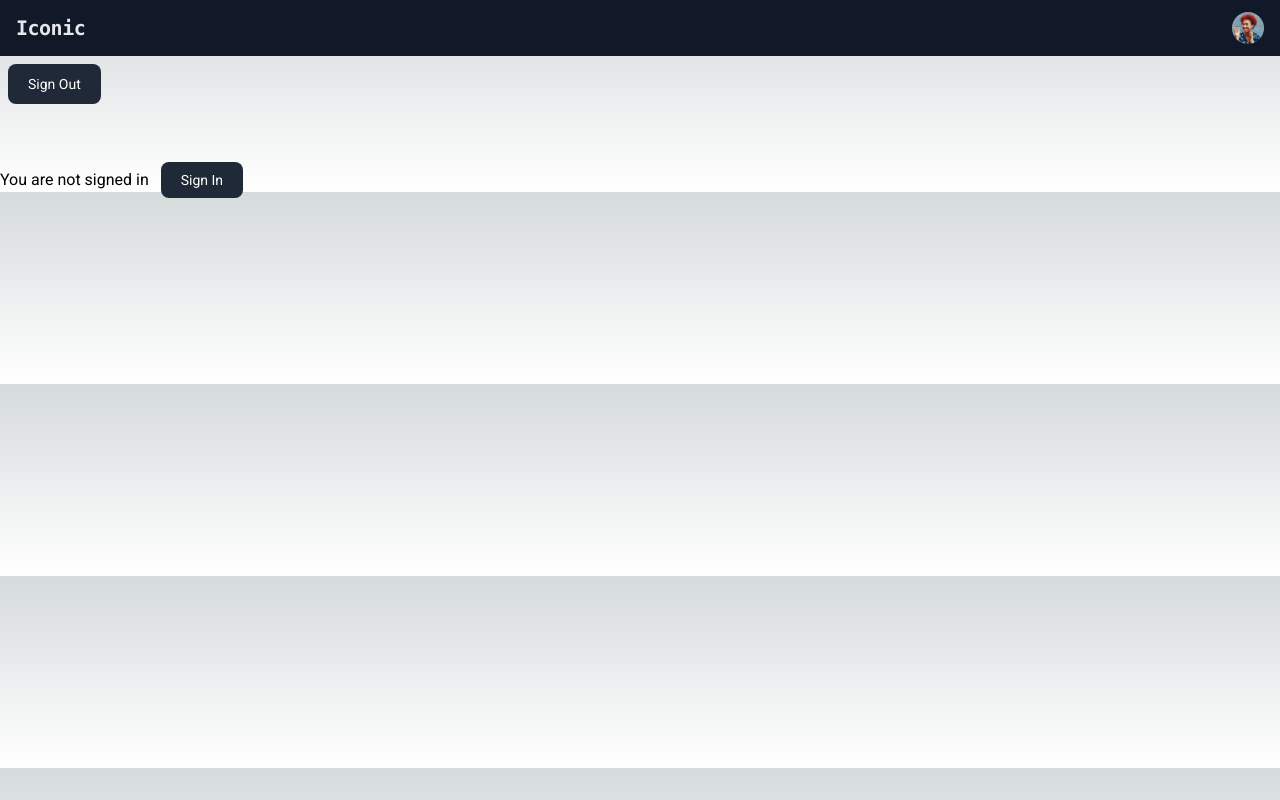
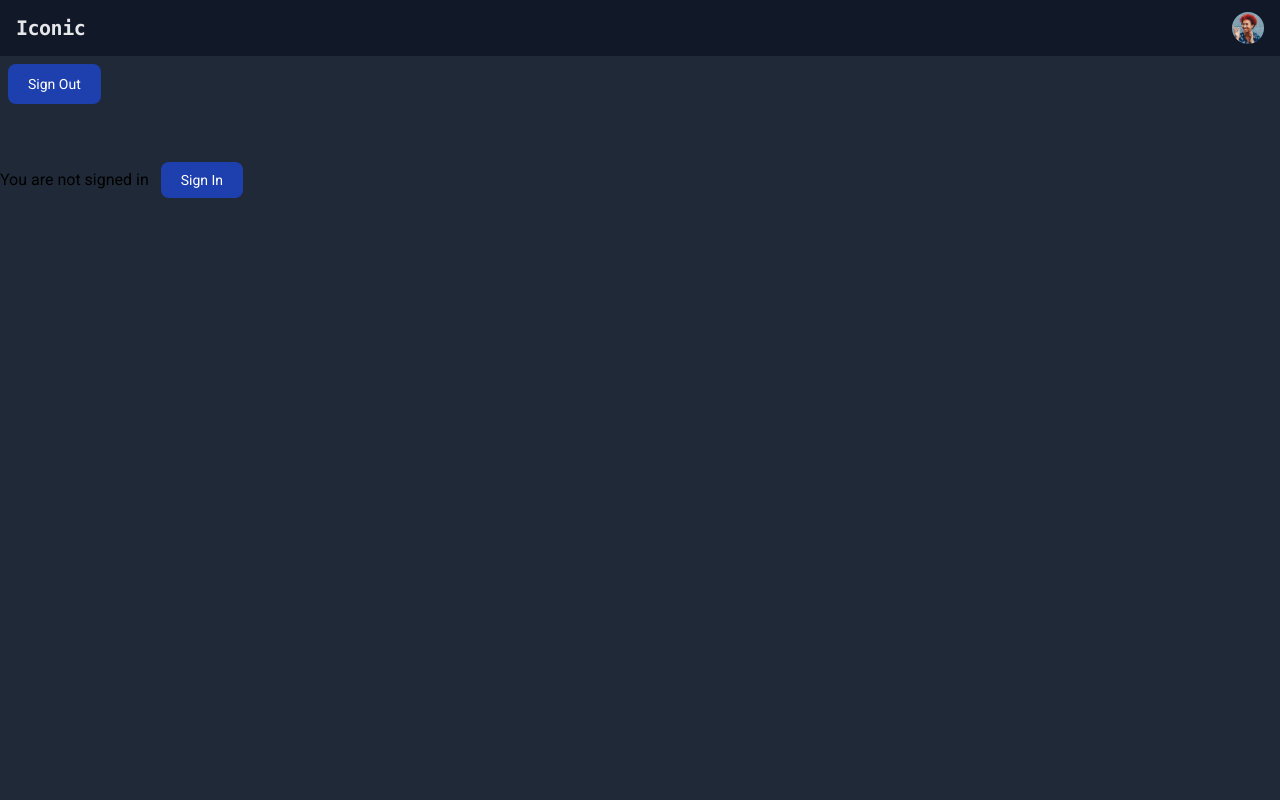
Before and after one commit to KennyMwendwaX/nextauth-authentication, a Next.js app: page / in a window 1280 px wide. Built offline with nearby package versions, Linux system fonts and the light colour scheme.

Commit message:
Add the nextauth route handler

```diff
--- a/app/page.tsx
+++ b/app/page.tsx
@@ -5,13 +5,13 @@ import Link from "next/link";
 
 export default function Home() {
   return (
-    <>
+    <div className="bg-gray-800 min-h-screen">
       {/* {status === "authenticated" ? ( */}
       <div className="pt-16">
         {/* Welcome {session?.user?.name}, {session?.user?.email} */}
         <button
           onClick={() => signOut()}
-          className="ml-2 rounded-lg bg-gray-800 px-5 py-2.5 text-center text-sm font-medium text-white hover:bg-gray-900 focus:outline-none focus:ring-4 focus:ring-gray-400">
+          className="ml-2 rounded-lg bg-blue-800 px-5 py-2.5 text-center text-sm font-medium text-white hover:bg-gray-900 focus:outline-none focus:ring-4 focus:ring-gray-400">
           Sign Out
         </button>
       </div>
@@ -21,12 +21,12 @@ export default function Home() {
           You are not signed in{" "}
           <Link
             href="/signin"
-            className="ml-2 rounded-lg bg-gray-800 px-5 py-2.5 text-center text-sm font-medium text-white hover:bg-gray-900 focus:outline-none focus:ring-4 focus:ring-gray-400">
+            className="ml-2 rounded-lg bg-blue-800 px-5 py-2.5 text-center text-sm font-medium text-white hover:bg-gray-900 focus:outline-none focus:ring-4 focus:ring-gray-400">
             Sign In
           </Link>
         </div>
       </div>
       {/* )} */}
-    </>
+    </div>
   );
 }
```
Also changed, not shown: app/api/auth/[...nextauth]/route.ts (added).
